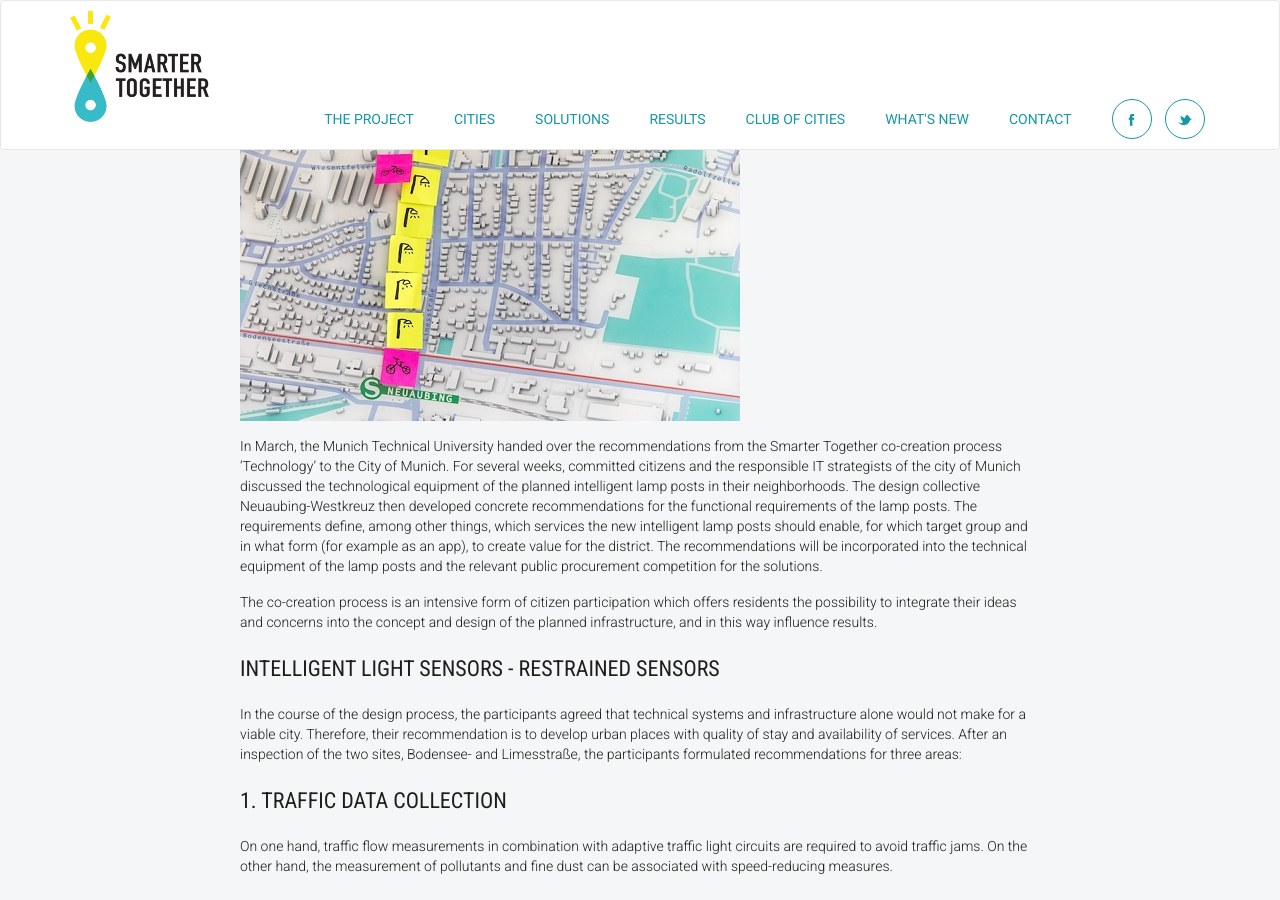
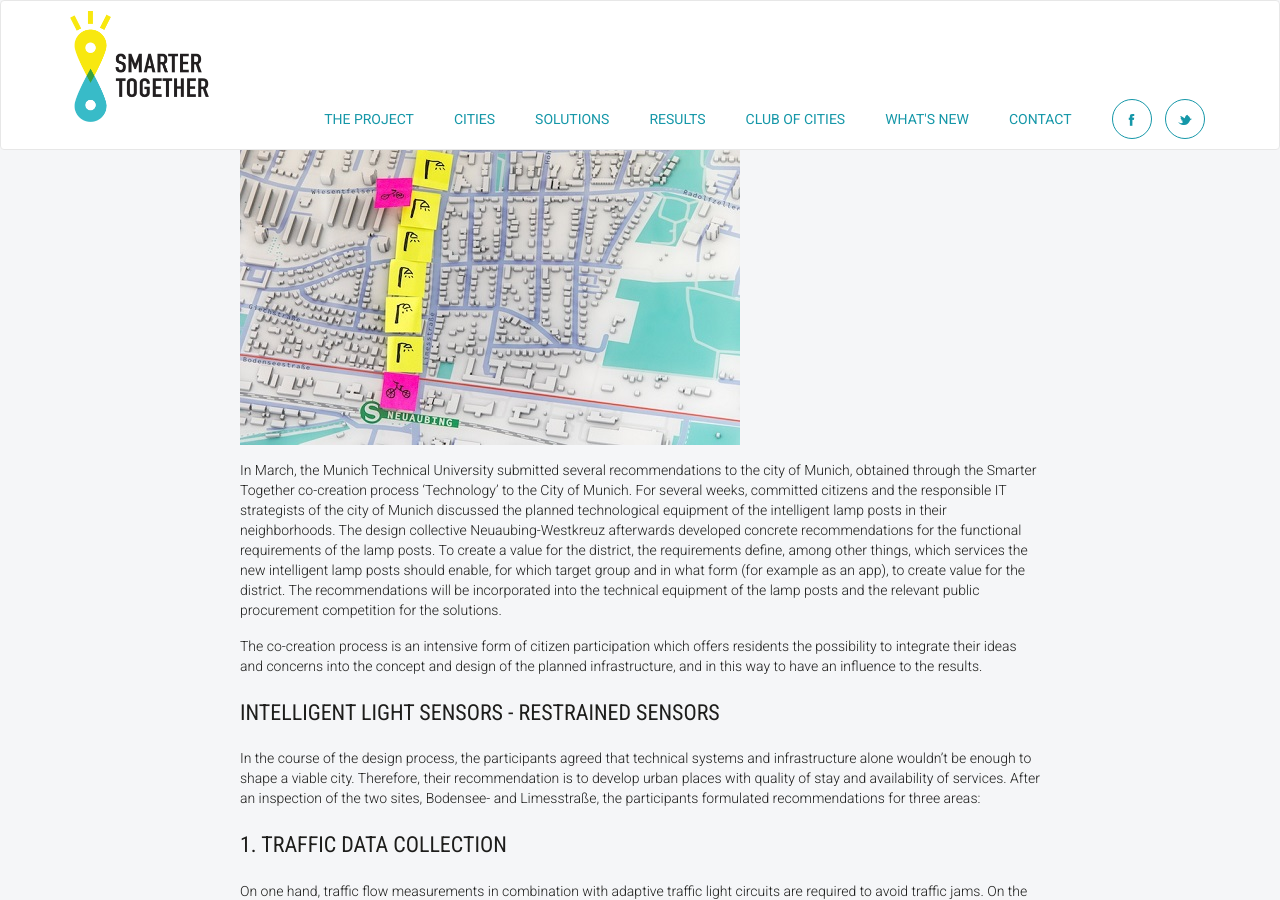
Before and after one commit to frontcraft/smarttogether, a Jekyll site: the page built from _news/2017-04-04-MunichLampPosts.md, in a window 1280 px wide and 900 px high, scrolled down 1257 px. Built offline with Jekyll 4.4.1, drawn with Linux system fonts in a browser that asks for light colours; nearby versions of some CDN libraries; some of the changed text lies outside the part shown.

Commit message:
Update 2017-04-04-MunichLampPosts.md

```diff
--- a/_news/2017-04-04-MunichLampPosts.md
+++ b/_news/2017-04-04-MunichLampPosts.md
@@ -11,17 +11,17 @@ imageurl: images/news/Munich Lamp Post 2_web.jpg
 <h2><span class="ornament-news">is the problem?</span></h2>
 </div>
 
-### The recommendation of citizens for smart lighting masts in the district
+### Presentation of citizens’ recommendations for the further development of smart lamp posts in the district
 
 ![Lamp-post.jpg]({{site.baseurl}}images/news/Munich Lamp Post 2_web.jpg)
 
-In March, the Munich Technical University handed over the recommendations from the Smarter Together co-creation process ‘Technology’ to the City of Munich. For several weeks, committed citizens and the responsible IT strategists of the city of Munich discussed the technological equipment of the planned intelligent lamp posts in their neighborhoods. The design collective Neuaubing-Westkreuz then developed concrete recommendations for the functional requirements of the lamp posts. The requirements define, among other things, which services the new intelligent lamp posts should enable, for which target group and in what form (for example as an app), to create value for the district. The recommendations will be incorporated into the technical equipment of the lamp posts and the relevant public procurement competition for the solutions.
+In March, the Munich Technical University submitted several recommendations to the city of Munich, obtained through the Smarter Together co-creation process ‘Technology’ to the City of Munich. For several weeks, committed citizens and the responsible IT strategists of the city of Munich discussed the planned technological equipment of the intelligent lamp posts in their neighborhoods. The design collective Neuaubing-Westkreuz afterwards developed concrete recommendations for the functional requirements of the lamp posts. To create a value for the district, the requirements define, among other things, which services the new intelligent lamp posts should enable, for which target group and in what form (for example as an app), to create value for the district. The recommendations will be incorporated into the technical equipment of the lamp posts and the relevant public procurement competition for the solutions.
 
-The co-creation process is an intensive form of citizen participation which offers residents the possibility to integrate their ideas and concerns into the concept and design of the planned infrastructure, and in this way influence results.
+The co-creation process is an intensive form of citizen participation which offers residents the possibility to integrate their ideas and concerns into the concept and design of the planned infrastructure, and in this way to have an influence to the results.
 
 ### Intelligent light sensors - restrained sensors
 
-In the course of the design process, the participants agreed that technical systems and infrastructure alone would not make for a viable city. Therefore, their recommendation is to develop urban places with quality of stay and availability of services. After an inspection of the two sites, Bodensee- and Limesstraße, the participants formulated recommendations for three areas:
+In the course of the design process, the participants agreed that technical systems and infrastructure alone wouldn't be enough to shape a viable city. Therefore, their recommendation is to develop urban places with quality of stay and availability of services. After an inspection of the two sites, Bodensee- and Limesstraße, the participants formulated recommendations for three areas:
 
 ### 1. Traffic data collection
 
@@ -33,13 +33,13 @@ Measuring pollutants and fine particles can help identify the effects of speed r
 
 ### 3. Public Wi-Fi Hotspot
 
-Corresponding framework conditions are intended to take into account the availability of W-LAN hotspots in order to increase the quality of stay and synergy effects.
+Corresponding framework conditions are intended to take into account the availability of wifi hotspots in order to increase the quality of stay and synergy effects.
 
-### Sensitive handling of data is required
+### The sensitive handling of collected data is required.
 
-The participants formulated detailed and concrete recommendations for the handling of data and the extent of the role of the city in this context. From the outset, the sensors from the lamp posts should exclude the collection of personal data and face and/or license plate recognition. The sensors are to be directed exclusively to the public space, and in no way to the private gardens of nearby houses.
+The participants formulated detailed and concrete suggestions for the handling of data, while having regards to the role of the city in this context. From the outset, the sensors from the lamp posts should exclude the collection of personal data and face and/or license plate recognition. The sensors are to be directed exclusively to the public space, and in no way to the private gardens of nearby houses.
 
-In the ‘Little Lab Workshop’, young people shared the assessment that the sensors can cause an underlying discomfort and thus adversely affect the well-being or the quality of stay of residents: weariness of sensors that could impose immediate sanctions (ex. automatic tickets for illegal parking) resulted in a critical evaluation. The corresponding recommendation is not to develop services with a primary educational character, but rather to give suggestions for the change of behavior, if at all, via positive reinforcement.
+In the ‘Little Lab Workshop’, the young people shared the assessment that the sensors could cause an underlying discomfort and thus adversely affect the wellbeing or the quality of stay of residents: weariness of sensors that could impose immediate sanctions (ex. automatic tickets for illegal parking) resulted in a critical evaluation. The corresponding recommendation is not to develop services with a primary educational character, but rather to give suggestions for the change of behavior, if at all, via positive reinforcement.
 
 The regularly organised workshops on the development of concrete solutions were held at the Stadtteillabor in Neuaubing-Westkreuz, which is operated by the Renovation Agency of the City of Munich (MGS) for the project. The Munich Center for Technology in Society of the Technical University of Munich organised this workshop series.
 
```
Also changed, not shown: other parts of _news/2017-04-04-MunichLampPosts.md (+1 -1 lines).
